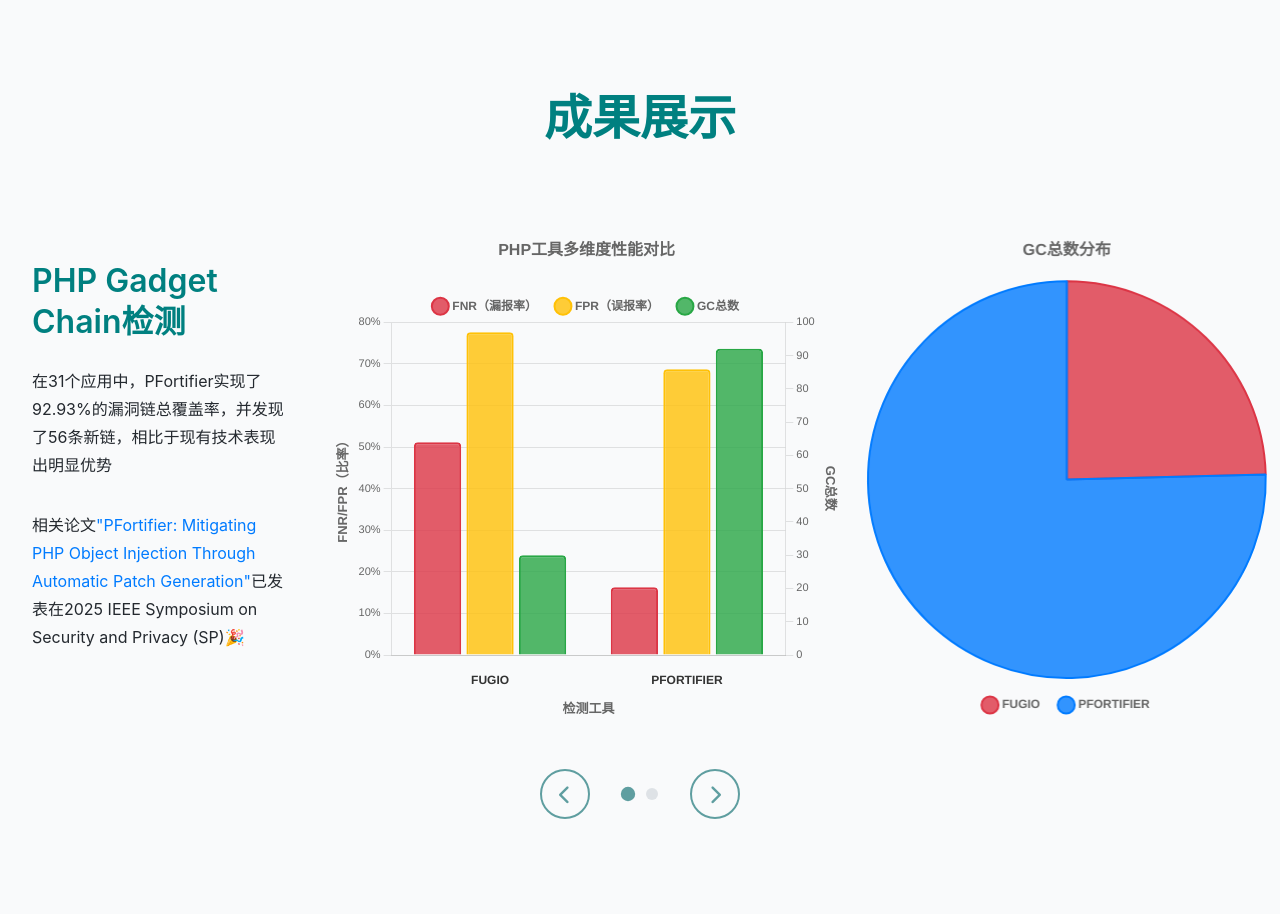
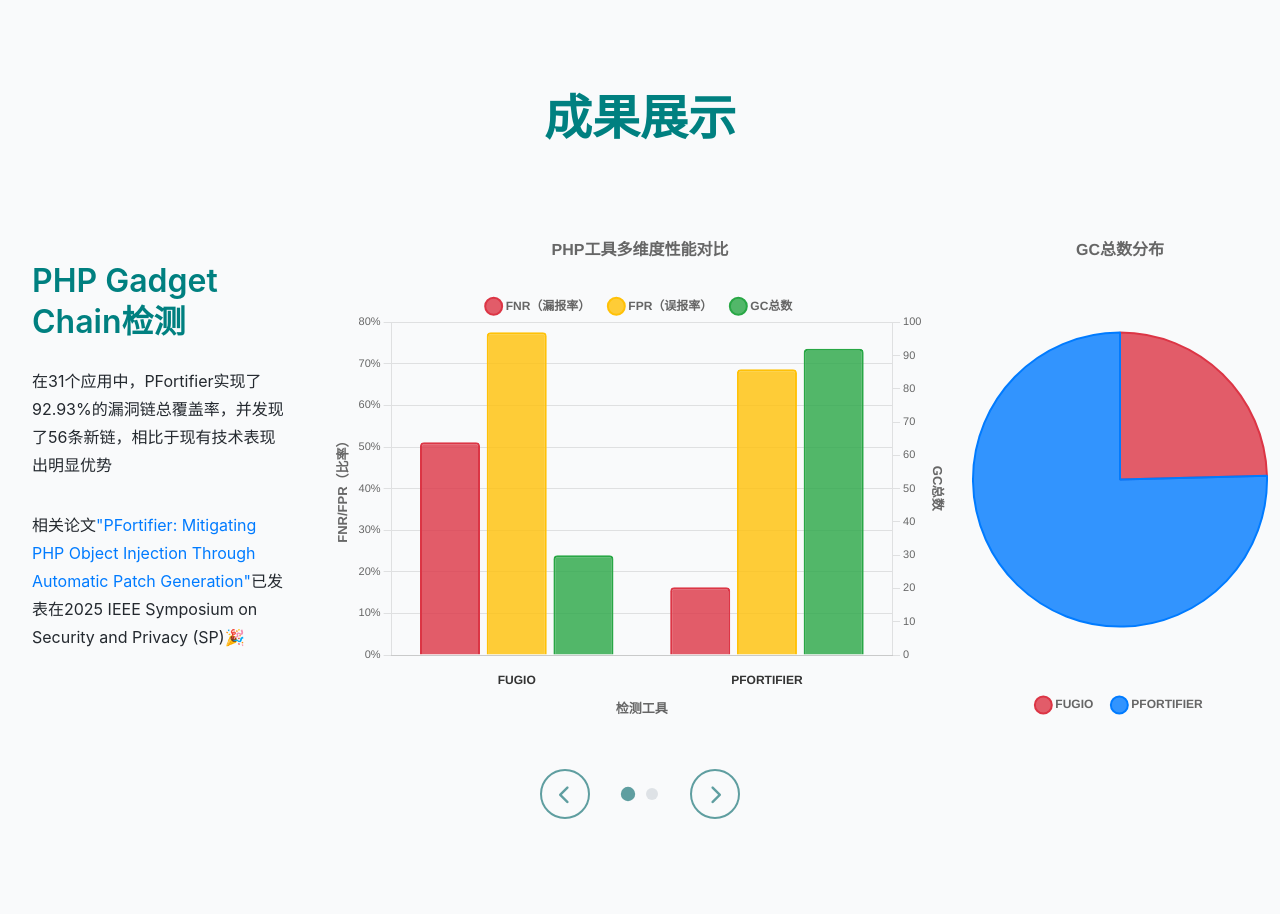
Before and after one commit to CyanM0un/DeserAnalyzer, a Flask app: page / in a window 1280 px wide. Shown: the part 4258-5172 px from the top of the page. Run offline with Flask 3, Linux system fonts and the light colour scheme; some libraries are stand-ins or nearby versions.

Commit message:
统计图微调

```diff
--- a/flask_app/templates/index.html
+++ b/flask_app/templates/index.html
@@ -317,13 +317,13 @@
                                 </div>
                             </div>
 
-                            <!-- 中间PHP工具对比柱状图区域（5列） -->
-                            <div class="col-lg-5 php-chart-container">
+                            <!-- 中间PHP工具对比柱状图区域（6列） -->
+                            <div class="col-lg-6 php-chart-container">
                                 <canvas id="php-tools-chart" style="max-height: 500px;"></canvas>
                             </div>
 
-                            <!-- 右侧新增饼状图区域（4列） -->
-                            <div class="col-lg-4 php-pie-chart-container">
+                            <!-- 右侧新增饼状图区域（3列） -->
+                            <div class="col-lg-3 php-pie-chart-container">
                                 <canvas id="php-pie-chart" style="max-height: 500px;"></canvas>
                             </div>
                         </div>
@@ -344,13 +344,13 @@
                                 </div>
                             </div>
 
-                            <!-- 中间Java工具对比柱状图区域（5列） -->
-                            <div class="col-lg-5 java-chart-container">
+                            <!-- 中间Java工具对比柱状图区域（6列） -->
+                            <div class="col-lg-6 java-chart-container">
                                 <canvas id="java-tools-chart" style="max-height: 500px;"></canvas>
                             </div>
 
-                            <!-- 右侧新增饼状图区域（4列） -->
-                            <div class="col-lg-4 pie-chart-container">
+                            <!-- 右侧新增饼状图区域（3列） -->
+                            <div class="col-lg-3 pie-chart-container">
                                 <canvas id="java-pie-chart" style="max-height: 500px;"></canvas>
                             </div>
                         </div>
```
Also changed, not shown: flask_app/assets/css/seamless-slider.css (line endings or trailing spaces).
